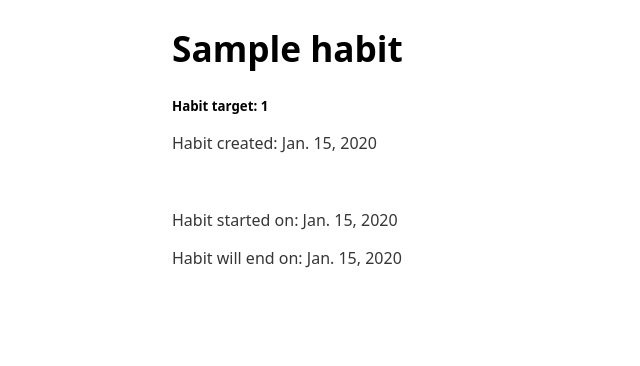
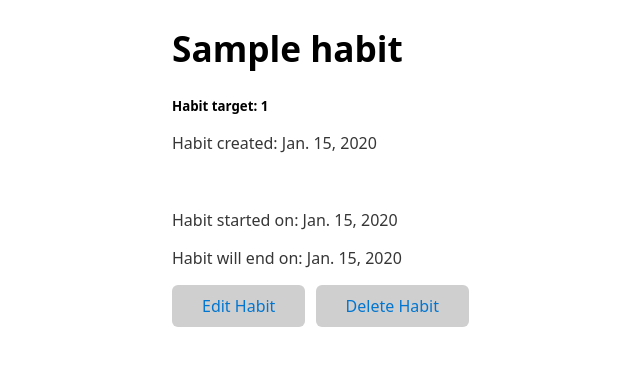
Before and after one commit to Momentum-Team-12/django-habit-tracker-Dito121, a Django app: page /habit/1 in a window 1280 px wide. Shown: the top 366 px of the page, without its empty margins (68-708 px from the left). Run offline with Django 4.2, Linux system fonts and the light colour scheme; a user stored in the database is signed in; tables that the repository leaves empty hold one stand-in row (values such as "Sample post"); parts of the project's set-up code (start-up, migrations or seed data) failed here and were passed over.

Commit message:
in the middle of creating add, edit, delete for DateRecords

```diff
--- a/habit/views.py
+++ b/habit/views.py
@@ -1,14 +1,14 @@
 from django.shortcuts import render, redirect, get_object_or_404
 from django.urls import reverse_lazy
 from django.views.generic.edit import CreateView
-from .forms import HabitForm
+from .forms import HabitForm, DateRecordForm
 from .models import User, Habit, DateRecord
 from django.contrib.auth.decorators import login_required
 from django.contrib.auth import logout
 
 
 @login_required
-def list_habits(request):
+def log_out(request):
     logout(request)
     return redirect("log_out")
 
@@ -22,8 +22,8 @@ def list_habits(request):
 @login_required
 def habit_details(request, pk):
     habit = Habit.objects.get(pk=pk)
-    # date_records = DateRecord.objects.filter(habit=request.habit)
-    return render(request, "habit/habit_details.html", {'habit': habit})
+    date_records = DateRecord.objects.filter(habit=habit)
+    return render(request, "habit/habit_details.html", {'habit': habit, 'date_records': date_records})
 
 
 @login_required
@@ -68,3 +68,49 @@ def delete_habit(request, pk):
         return redirect(to='list_habits')
 
     return render(request, "habit/delete_habit.html", {"habit": habit})
+
+
+@login_required
+def add_date_record(request, pk):
+    habit = get_object_or_404(Habit, pk=pk)
+    if request.method == 'GET':
+        form = DateRecordForm()
+    else:
+        form = DateRecordForm(data=request.POST)
+        if form.is_valid():
+            date_record = form.save(commit=False)
+            date_record.user = request.user
+            date_record.habit = habit
+            date_record.save()
+            return redirect(to='list_date_record')
+
+    return render(request, "habit/add_date_record.html", {"form": form})
+
+
+@login_required
+def edit_date_record(request, pk):
+    habit = get_object_or_404(Habit, pk=pk)
+    if request.method == 'GET':
+        form = HabitForm(instance=habit)
+    else:
+        form = HabitForm(data=request.POST, instance=habit)
+        if form.is_valid():
+            habit = form.save(commit=False)
+            habit.user = request.user
+            habit.save()
+            return redirect(to='list_habits')
+
+    return render(request, "habit/edit_habit.html", {
+        "form": form,
+        "habit": habit,
+    })
+
+
+@login_required
+def delete_date_record(request, pk):
+    habit = get_object_or_404(Habit, pk=pk)
+    if request.method == 'POST':
+        habit.delete()
+        return redirect(to='list_habits')
+
+    return render(request, "habit/delete_habit.html", {"habit": habit})
--- a/habit_tracker/urls.py
+++ b/habit_tracker/urls.py
@@ -28,7 +28,7 @@ urlpatterns = [
     path("habit/<int:pk>/edit", habit_views.edit_habit, name="edit_habit"),
     path("habit/<int:pk>/delete", habit_views.delete_habit, name="delete_habit"),
     path("accounts/login/", habit_views.list_habits, name="login"),
-    path("accounts/logout/", habit_views.list_habits, name="logout"),
+    path("accounts/logout/", habit_views.log_out, name="log_out"),
     path("habit_details/<int:pk>", habit_views.habit_details, name="habit_details"),
     # path("accounts/", include("habit.urls")),
     # path("accounts/", include("django.contrib.auth.urls")),
--- a/templates/base.html
+++ b/templates/base.html
@@ -3,7 +3,7 @@
 <head>
     <meta charset="utf-8">
     <link rel="stylesheet" href="https://cdn.jsdelivr.net/npm/water.css@2/out/water.css">
-    <title>{% block title %}Habit Tracker{% endblock %}</title>
+    <title>{% block title %} Habit Tracker {% endblock %}</title>
 </head>
 <body>
     <main>
--- a/templates/habit/habit_details.html
+++ b/templates/habit/habit_details.html
@@ -10,4 +10,7 @@
     <p> Habit will end on: {{ habit.ends_on }} </p>
 </div>
 
+<button> <a href="{% url 'edit_habit' habit.pk %}"> Edit Habit </a> </button>
+<button> <a href="{% url 'delete_habit' habit.pk %}"> Delete Habit </a> </button>
+
 {% endblock %}
```
Also changed, not shown: templates/habit/list_habits.html (+5 -5 lines).
